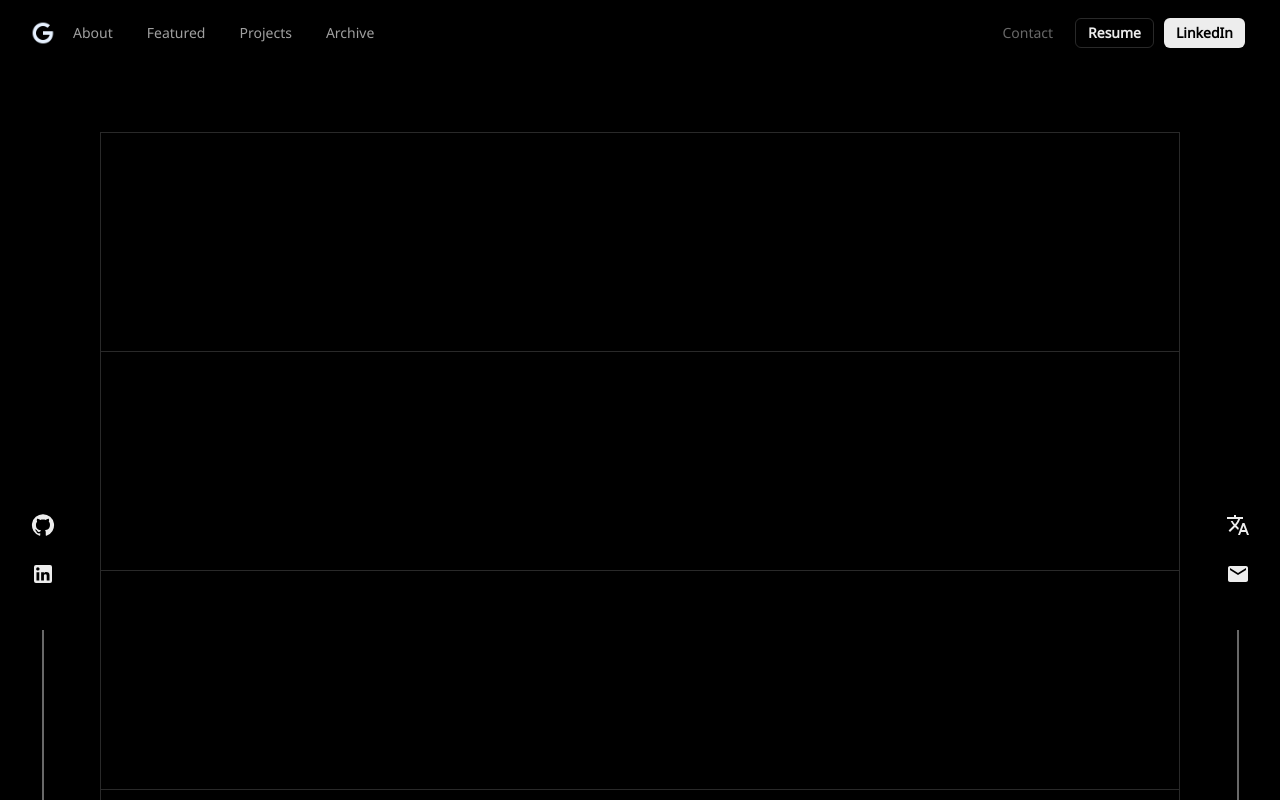
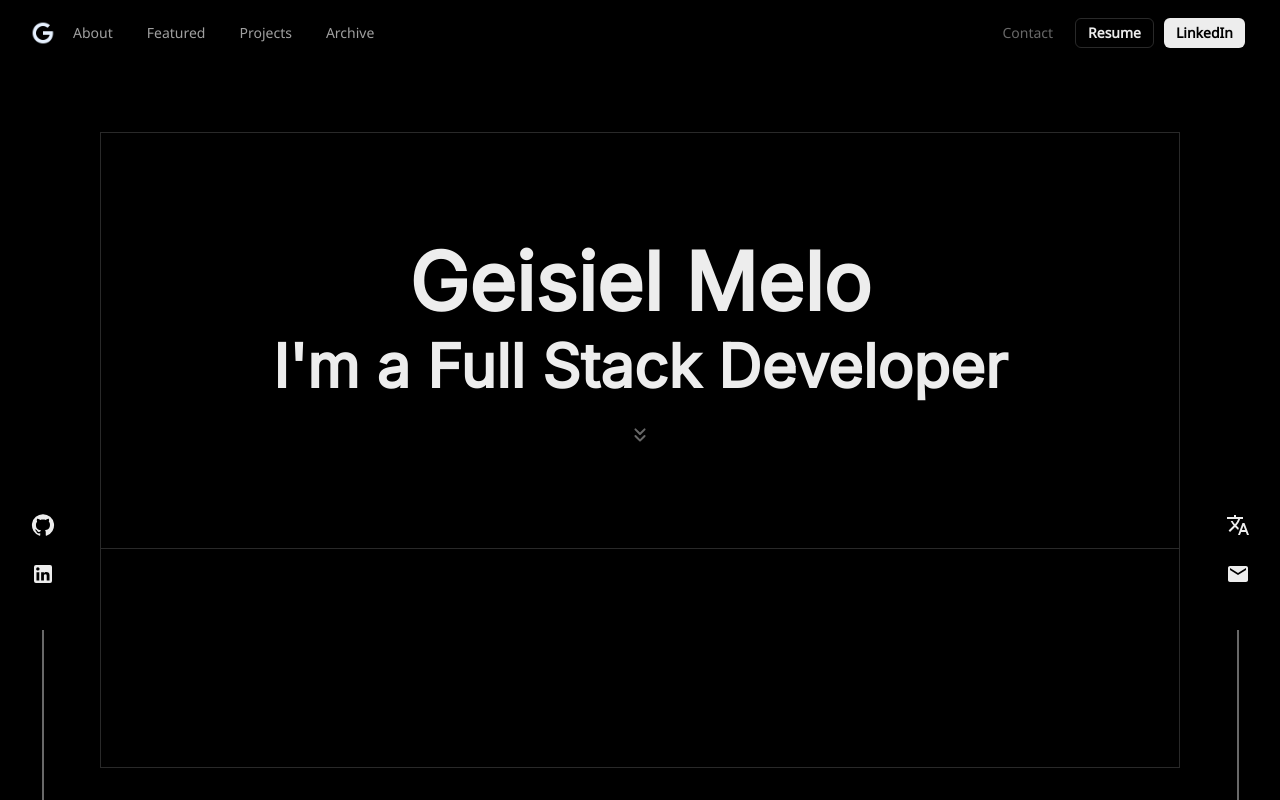
Before and after one commit to GeisielMelo/v2, a React (Vite) app: page / in a window 1280 px wide. Shown: the top 800 px of the page. Built offline with nearby package versions, Linux system fonts and the light colour scheme.

Commit message:
feat: created initial content for  the Hero section

```diff
--- a/src/components/sections/Hero.jsx
+++ b/src/components/sections/Hero.jsx
@@ -1,12 +1,73 @@
-import React from "react";
+import React, { useState } from "react";
 import styled from "styled-components";
+import { OpacityMotion } from "../Motion";
+import KeyboardDoubleArrowDownRoundedIcon from "@mui/icons-material/KeyboardDoubleArrowDownRounded";
+import KeyboardDoubleArrowUpRoundedIcon from "@mui/icons-material/KeyboardDoubleArrowUpRounded";
+
+const Container = styled.div`
+  display: flex;
+  flex-direction: column;
+  align-items: center;
+  justify-content: center;
+
+  text-align: center;
+  font-family: ${(props) => props.theme.font.family.one};
+  color: ${(props) => props.theme.color.white.default};
+  h1 {
+    font-size: clamp(20px, 8vw, 80px);
+    white-space: nowrap;
+  }
+  h2 {
+    font-size: clamp(9px, 5vw, 60px);
+    white-space: nowrap;
+  }
+  p {
+    margin-top: 20px;
+    padding: 0 40px;
+    font-size: clamp(9px, 5vw, 16px);
+    font-weight: 600;
+    line-height: 1.2;
+    color: ${(props) => props.theme.color.grey.default};
+  }
+  button {
+    display: flex;
+    align-items: center;
+    justify-content: center;
+    border-radius: 50%;
+    margin-top: 20px;
+    background-color: transparent;
+    border: 1px solid transparent;
+    transition: border-color  0.2s ease-in-out;
+    color: ${(props) => props.theme.color.grey.default};
+    cursor: pointer;
+    &:hover {
+      border-color: ${(props) => props.theme.color.grey.default};
+    }
+  }
+`;
 
 const Hero = () => {
+  const [show, setShow] = useState(false);
+
   return (
     <section>
-      <div>
-        <p>Hero</p>
-      </div>
+      <Container>
+        <h1>Geisiel Melo</h1>
+        <h2>I'm a Full Stack Developer</h2>
+        {show ? (
+          <OpacityMotion delay={0.3}>
+            <p>
+              Software engineer with experience in web application development. I'm currently seeking new
+              opportunities to apply my skills and knowledge. With a special focus on creating accessible and
+              user-centric solutions, I am committed to building products that stand out and provide amazing experiences
+              for users.
+            </p>
+          </OpacityMotion>
+        ) : null}
+        <button onClick={() => setShow(!show)}>
+          {show ? <KeyboardDoubleArrowUpRoundedIcon /> : <KeyboardDoubleArrowDownRoundedIcon />}
+        </button>
+      </Container>
     </section>
   );
 };
--- a/src/pages/Index.jsx
+++ b/src/pages/Index.jsx
@@ -43,8 +43,6 @@ const Index = () => {
           <Nav isMobile={isMobile} />
           <Hero />
           <About />
-          <About />
-          <About />
           <VerticalBox translate={handleLanguage} isMobile={isMobile} />
           <Footer />
         </Wrapper>
```
